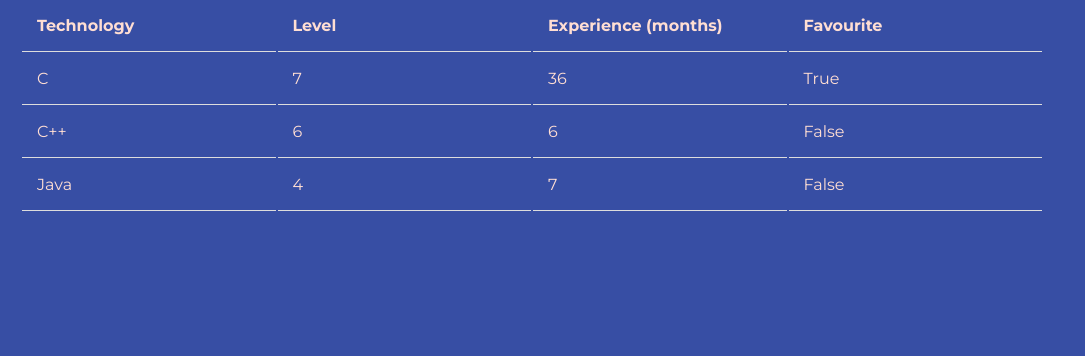
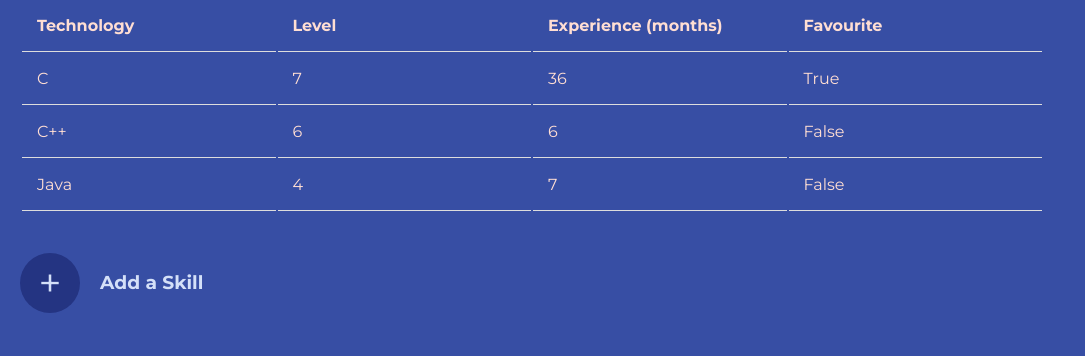
Before and after one commit to Siskyy/App, a Flask app: page / in a window 1280 px wide. Shown: the part 153-509 px from the top of the page, without its empty margins (0-1085 px from the left). Run offline with Flask 2, Linux system fonts and the light colour scheme; a user stored in the database is signed in; data comes from the database, SQL or seed files in the repository.

Commit message:
Added form to add skill from prfile page - broken

```diff
--- a/App.py
+++ b/App.py
@@ -74,6 +74,18 @@ def profile(username):
     levels = get_dash(user_id)
     return render_template('profile.html', username=username, levels=levels)
 
+# ---------------------------------------- ADD SKILL ---------------------------------------------------
+@app.route('/add-skill', methods=["GET", "POST"])
+@login_required
+def add_skill():
+    levels = get_dash(session["user_id"])
+
+    if request.method == "POST":
+        return redirect('/')
+    else:
+        return redirect('/')
+        return render_template('add-skill.html', levels=levels)
+
 # ---------------------------------------- RANKINGS ---------------------------------------------------
 @app.route('/rankings')
 def rankings():
--- a/static/styles.css
+++ b/static/styles.css
@@ -78,6 +78,10 @@ input {
     font-size: 14px;
 }
 
+label {
+    padding: 10px 0 20px 0;
+}
+
 .button {
     background-color: #243482;
     color: white;
@@ -92,6 +96,24 @@ input {
 .button:hover {
     background-color: #4e6abf;
     cursor: pointer;
+}
+
+.add-skills {
+    padding: 15px;
+    background-color: #243482;
+    border-radius: 50%;
+    width: 30px;
+    height: 30px;
+    margin:  20px 0px 20px 20px;
+    font-size: 40px;
+    display: flex;
+    justify-content: center;
+    align-items: center;
+}
+
+.add-skills:hover {
+    cursor: pointer;
+    background-color: #4e6abf;
 }
 
 
@@ -131,3 +153,9 @@ tr:hover {
     right: 0;
     align-self: center;
 }
+
+.under-table {
+    padding: 0 0 0 0;
+    display: flex;
+    align-items: center;
+}
--- a/templates/index.html
+++ b/templates/index.html
@@ -22,5 +22,9 @@
         </tbody>
     </table>
     {% endif %}
+    <div class="under-table">
+      <a class="add-skills" type="button" href="/add-skill">+</a>
+      <h3>Add a Skill</h3>
+    </div>
   </div>
 {% endblock %}
```
Also changed, not shown: templates/add-skill.html (added, +43 -0 lines), 4 other files.
